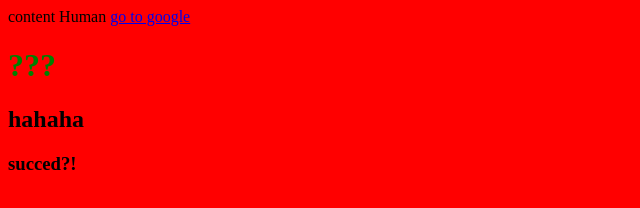
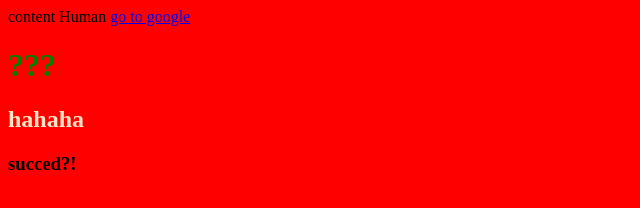
Before and after one commit to ORosie/Coco, a plain HTML site: page index.html in a window 1280 px wide. Shown: the whole page, without its empty margins (0-640 px from the left). Drawn offline with Linux system fonts and the light colour scheme.

Commit message:
h2 color changed

```diff
--- a/index.html
+++ b/index.html
@@ -4,10 +4,11 @@
 <style>
 body{
     background-color: red;
+
+}
 h1
 {color: green;}
-
-}
+h2{color:bisque;}
 </style>
 <a href="http://google.com" target="_blank">go to google</a>
 <body>
```
